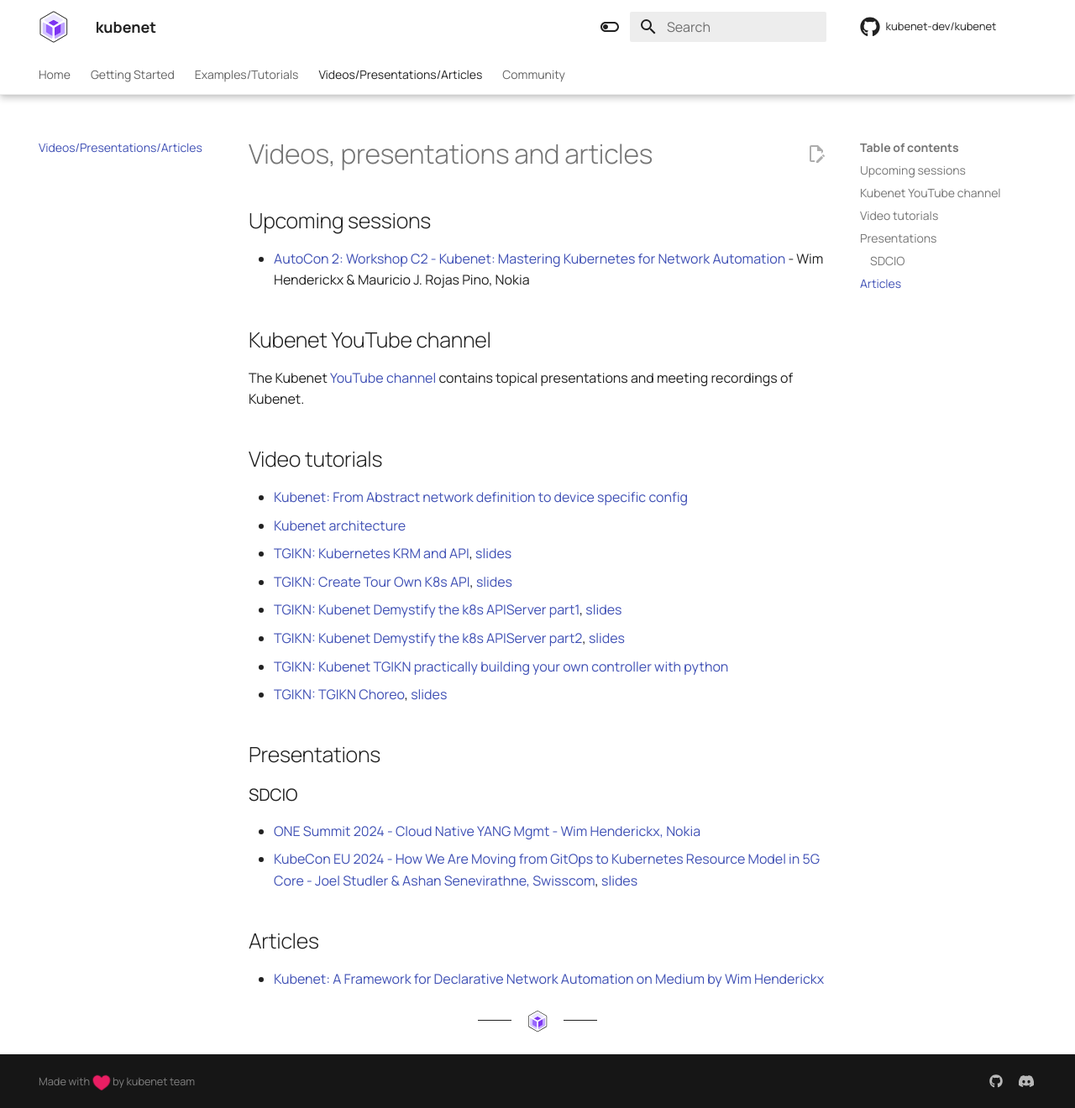
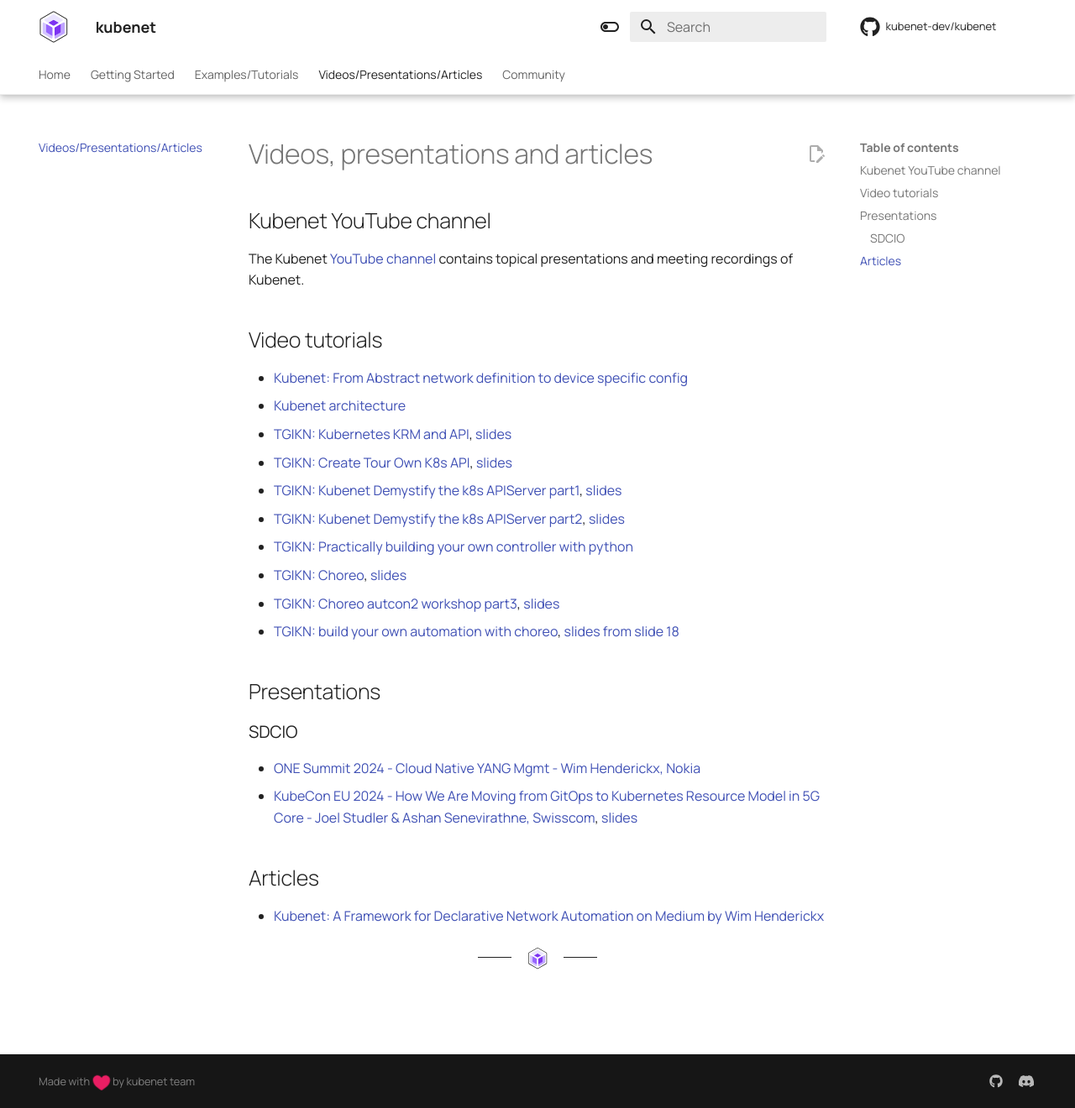
Before and after one commit to kubenet-dev/docs, an MkDocs documentation site: the page built from docs/03-videos/01_videos.md, in a window 1280 px wide and 1320 px high. Shown: the whole window at 84% size. Built offline with MkDocs 1.6.1 and Material for MkDocs 9.7.7, drawn with Linux system fonts in a browser that asks for light colours; comment, search, counter and statistics services are not loaded.

Commit message:
Adding December TGIKN sessions
Signed-off-by: Gergely Csatari <gergely.csatari@nokia.com>

```diff
--- a/docs/03-videos/01_videos.md
+++ b/docs/03-videos/01_videos.md
@@ -1,9 +1,4 @@
 # Videos, presentations and articles
-
-## Upcoming sessions
-
-* [AutoCon 2: Workshop C2 - Kubenet: Mastering Kubernetes for Network Automation](https://networkautomation.forum/autocon2) -
-  Wim Henderickx & Mauricio J. Rojas Pino, Nokia
 
 ## Kubenet YouTube channel
 
@@ -18,8 +13,11 @@
 * [TGIKN: Create Tour Own K8s API](https://youtu.be/tXg7Rq0u-es?si=ghL_Hg8xZ3q77PUH), [slides](https://docs.google.com/presentation/d/1kqXToBXkG2R4zf8sP5dpPt0QuJm7WrWhmbME7sJgtSo/edit#slide=id.p)
 * [TGIKN: Kubenet Demystify the k8s APIServer part1](https://www.youtube.com/watch?v=M6wXbAs055U), [slides](https://docs.google.com/presentation/d/1n4kHaYS0FTcBNUeE3k5wKypUNoRw-kUrIrGsGfvQAAs/edit#slide=id.p)
 * [TGIKN: Kubenet Demystify the k8s APIServer part2](https://www.youtube.com/watch?v=D0vNfyy3g48), [slides](https://docs.google.com/presentation/d/1jvRK_LJbQfYeOScNG-LxY-JMIzF9MhlORJ9UhNUm744/edit?usp=sharing)
-* [TGIKN: Kubenet TGIKN practically building your own controller with python](https://www.youtube.com/watch?v=QTwhZ2jXmGk)
-* [TGIKN: TGIKN Choreo](https://www.youtube.com/watch?v=J8b3kNxItos), [slides](https://docs.google.com/presentation/d/1QqEGb0lIaHaXM1EeGtKpDBuEmpFtH-MayLasMkUU2iA/edit?usp=sharing)
+* [TGIKN: Practically building your own controller with python](https://www.youtube.com/watch?v=QTwhZ2jXmGk)
+* [TGIKN: Choreo](https://www.youtube.com/watch?v=J8b3kNxItos), [slides](https://docs.google.com/presentation/d/1QqEGb0lIaHaXM1EeGtKpDBuEmpFtH-MayLasMkUU2iA/edit?usp=sharing)
+* [TGIKN: Choreo autcon2 workshop part3](https://www.youtube.com/watch?v=Af3NNPsGTG0), [slides](https://docs.google.com/presentation/d/11TZL3O58s2ZTj2kqsqdm6dpiHuHpKqYUABQaD0gpkkM/edit#slide=id.g31e3b64b718_0_0)
+* [TGIKN: build your own automation with choreo](https://www.youtube.com/watch?v=Q1wBe7zINzA), [slides from slide 18](https://docs.google.com/presentation/d/11TZL3O58s2ZTj2kqsqdm6dpiHuHpKqYUABQaD0gpkkM/edit#slide=id.g320a34f456e_0_0)
+
 
 ## Presentations
 
```
